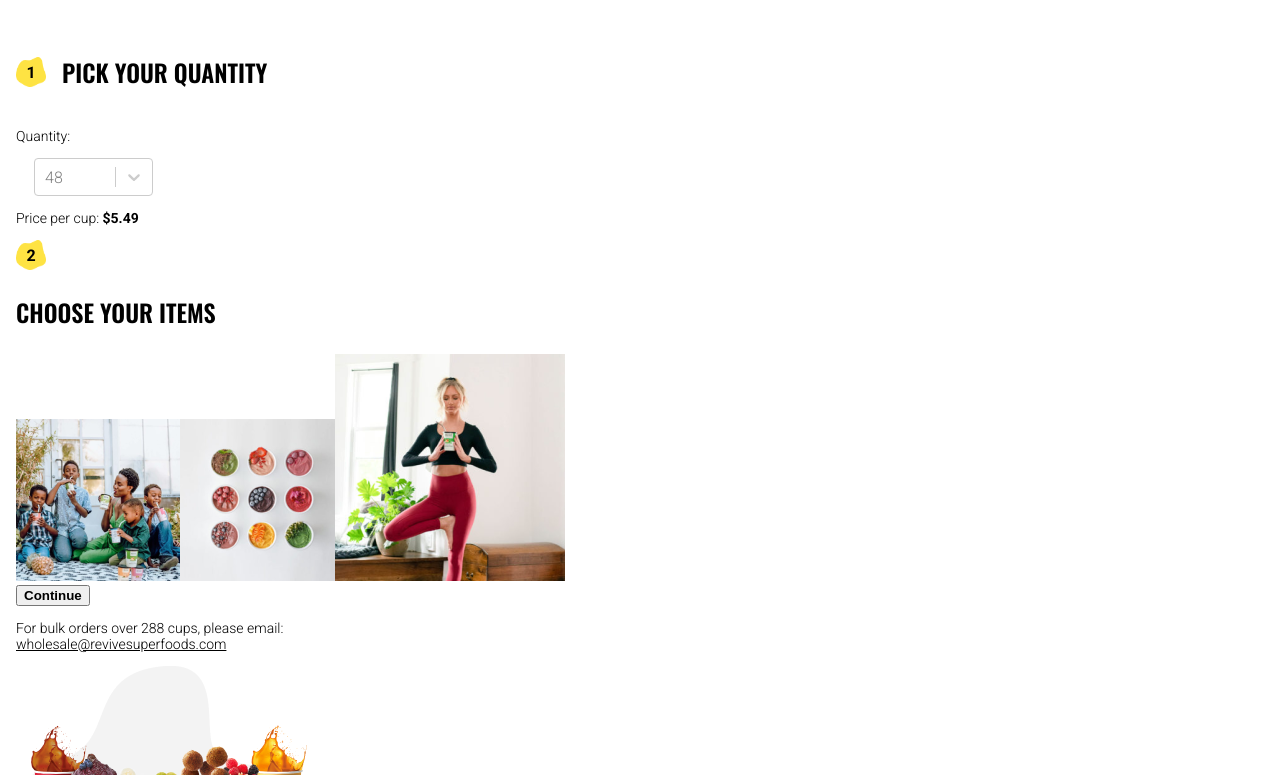
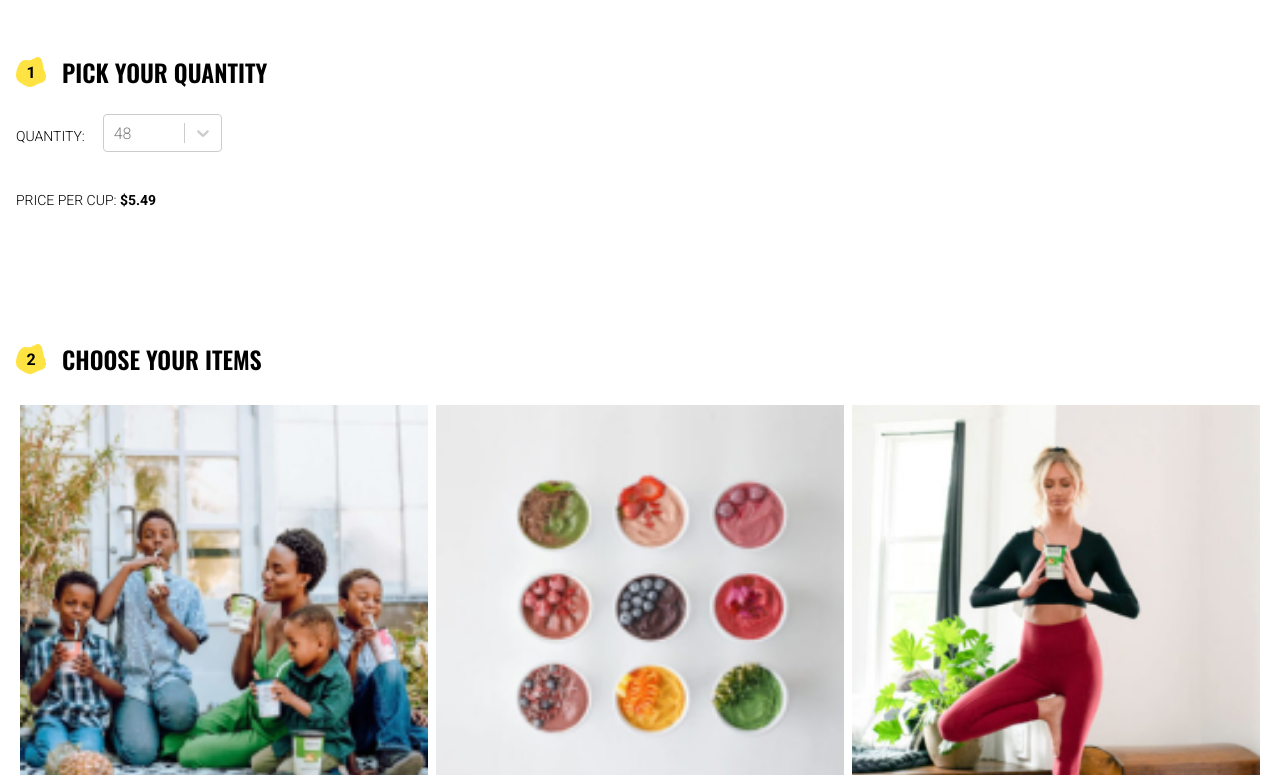
Before and after one commit to ngunner15/revive-assignment, a React (Create React App) app: page / in a window 1280 px wide. Shown: the part 405-1180 px from the top of the page. Built offline with nearby package versions, Linux system fonts and the light colour scheme.

Commit message:
Change CSS classnames

```diff
--- a/src/components/Selection.jsx
+++ b/src/components/Selection.jsx
@@ -27,7 +27,7 @@ export default function Selection(props) {
         <Number number="1" className="number" />
         <h3>PICK YOUR QUANTITY</h3>
       </div>
-      <div className="select">
+      <div className="selection-dropdown">
         <p>Quantity:</p>
         <Select
           value={selectedOption}
@@ -38,20 +38,20 @@ export default function Selection(props) {
           className="dropdownMenu"
         />
       </div>
-      <div className="price">
+      <div className="selection-price">
         <p>Price per cup: <strong>$5.49</strong></p>
       </div>
-      <div className="item">
+      <div className="selection-item">
         <Number number="2" />
         <h3>CHOOSE YOUR ITEMS</h3>
       </div>
-      <div className="box">
+      <div className="selection-box">
         <img src="box/rect1.png" alt="fruity box" />
         <img src="box/rect2.png" alt="best seller box" />
         <img src="box/rect3.png" alt="fit box" />
       </div>
-      <button className="continue"><strong>Continue</strong></button>
-      <p className="email">For bulk orders over 288 cups, please email:<br/> <u>wholesale@revivesuperfoods.com</u></p>
+      <button className="selection-button"><strong>Continue</strong></button>
+      <p className="selection-email">For bulk orders over 288 cups, please email:<br/> <u>wholesale@revivesuperfoods.com</u></p>
       <img src="cups.png" alt="Variety Cups" />
     </div>
   );
```
